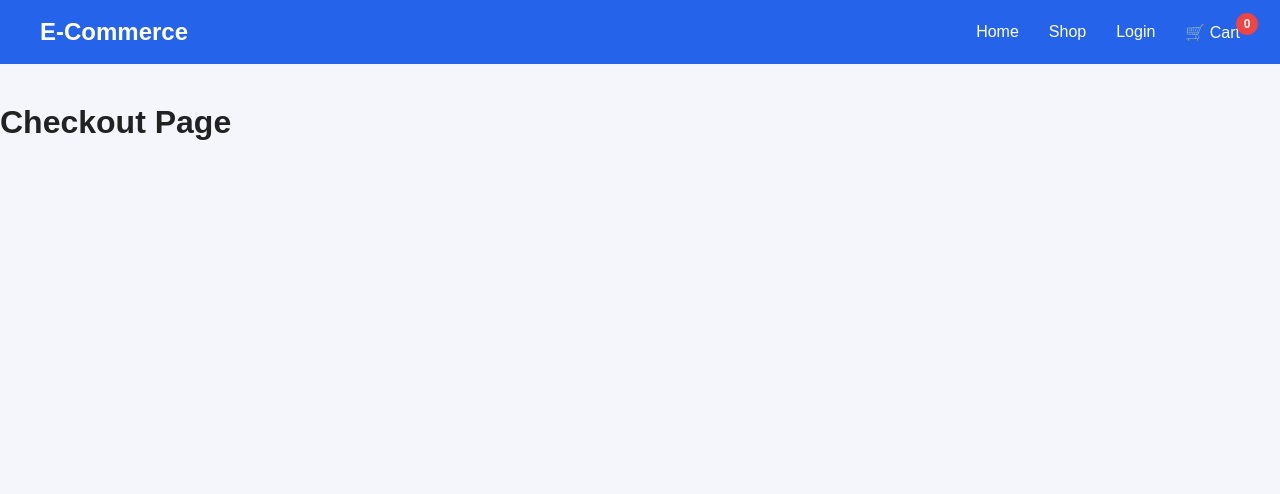
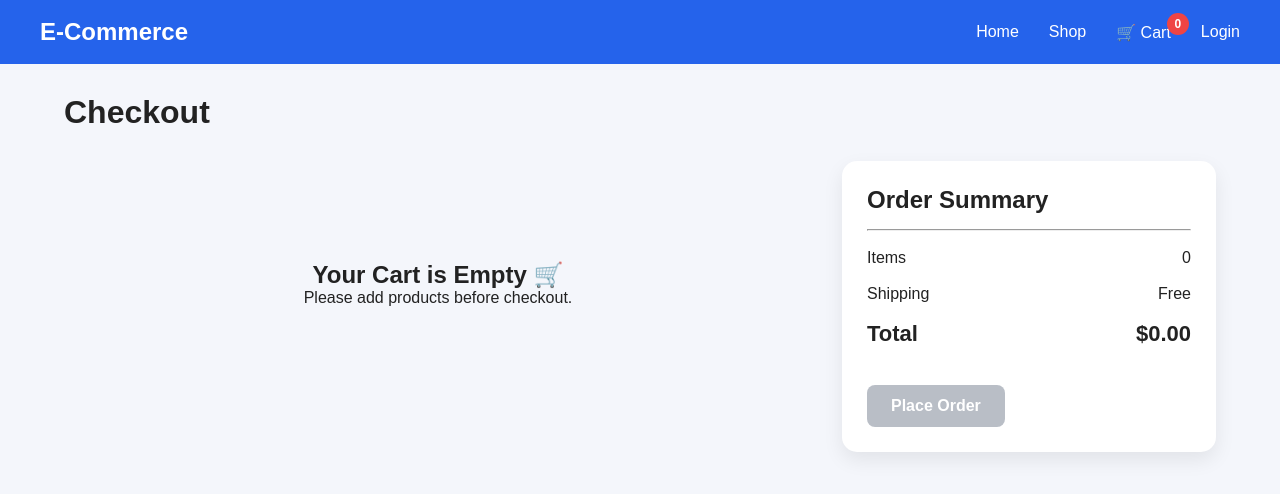
Before and after one commit to shaili-dixit/E-Commerce, a React (Vite) app: page /checkout in a window 1280 px wide. Shown: the top 494 px of the page. Built offline with nearby package versions, Linux system fonts and the light colour scheme.

Commit message:
update functionality with cart, authentication and checkout

```diff
--- a/src/Context/AuthContext.jsx
+++ b/src/Context/AuthContext.jsx
@@ -1,34 +1,52 @@
-import { createContext, useContext, useState } from "react";
+import { createContext, useState, useEffect } from "react";
 
-const AuthContext = createContext();
+export const AuthContext = createContext();
 
-export const AuthProvider = ({ children }) => {
+function AuthProvider({ children }) {
 
-  const [isLoggedIn, setIsLoggedIn] = useState(false);
+    const [isLoggedIn, setIsLoggedIn] = useState(() => {
 
-  const login = () => {
+        return JSON.parse(localStorage.getItem("login")) || false;
+
+    });
+
+    useEffect(() => {
+
+        localStorage.setItem(
+            "login",
+            JSON.stringify(isLoggedIn)
+        );
+
+    }, [isLoggedIn]);
+
+    function login() {
 
         setIsLoggedIn(true);
 
-  };
+    }
 
-  const logout = () => {
+    function logout() {
 
         setIsLoggedIn(false);
 
-  };
+    }
 
     return (
+
         <AuthContext.Provider
             value={{
                 isLoggedIn,
                 login,
-        logout,
+                logout
             }}
         >
+
             {children}
+
         </AuthContext.Provider>
+
     );
-};
 
-export const useAuth = () => useContext(AuthContext);
+}
+
+export default AuthProvider;
--- a/src/components/Navbar.jsx
+++ b/src/components/Navbar.jsx
@@ -1,10 +1,13 @@
 import { NavLink } from "react-router-dom";
 import { useContext } from "react";
 import { CartContext } from "../context/CartContext";
+import { AuthContext } from "../context/AuthContext";
 
 function Navbar() {
 
     const { cart } = useContext(CartContext);
+
+    const { isLoggedIn, logout } = useContext(AuthContext);
 
     return (
 
@@ -17,8 +20,8 @@ function Navbar() {
                 padding: "18px 40px",
                 color: "white",
                 position: "sticky",
-                top: 0,
-                zIndex: 1000
+                top: "0",
+                zIndex: "1000"
             }}
         >
 
@@ -55,17 +58,6 @@ function Navbar() {
                 </NavLink>
 
                 <NavLink
-                    to="/login"
-                    style={({ isActive }) => ({
-                        color: "white",
-                        textDecoration: "none",
-                        fontWeight: isActive ? "bold" : "normal"
-                    })}
-                >
-                    Login
-                </NavLink>
-
-                <NavLink
                     to="/cart"
                     className="cart-link"
                     style={({ isActive }) => ({
@@ -82,6 +74,34 @@ function Navbar() {
 
                 </NavLink>
 
+                {!isLoggedIn ? (
+
+                    <NavLink
+                        to="/login"
+                        style={({ isActive }) => ({
+                            color: "white",
+                            textDecoration: "none",
+                            fontWeight: isActive ? "bold" : "normal"
+                        })}
+                    >
+                        Login
+                    </NavLink>
+
+                ) : (
+
+                    <button
+                        className="btn"
+                        onClick={logout}
+                        style={{
+                            padding: "8px 16px",
+                            fontSize: "14px"
+                        }}
+                    >
+                        Logout
+                    </button>
+
+                )}
+
             </div>
 
         </nav>
--- a/src/index.css
+++ b/src/index.css
@@ -301,3 +301,30 @@ margin-top:20px;
     font-weight:bold;
 
 }
+
+.success-message{
+    background:#16a34a;
+    color:white;
+    padding:12px;
+    border-radius:8px;
+    margin-bottom:20px;
+    font-weight:bold;
+}
+
+.btn:disabled{
+
+    background:#9ca3af;
+
+    cursor:not-allowed;
+
+    opacity:.7;
+
+}
+
+.btn:disabled:hover{
+
+    transform:none;
+
+    box-shadow:none;
+
+}
--- a/src/pages/CheckOut.jsx
+++ b/src/pages/CheckOut.jsx
@@ -1,9 +1,190 @@
+import { useContext } from "react";
+import { useNavigate } from "react-router-dom";
+import { CartContext } from "../context/CartContext";
+
 function Checkout() {
-  return (
-    <div className="page">
-      <h1>Checkout Page</h1>
-    </div>
-  );
+
+    const { cart, clearCart } = useContext(CartContext);
+
+    const navigate = useNavigate();
+
+    const total = cart.reduce(
+        (sum, item) => sum + item.price,
+        0
+    );
+
+    function handleOrder() {
+
+        if (cart.length === 0) return;
+
+        alert("🎉 Order Placed Successfully!");
+
+        clearCart();
+
+        navigate("/shop");
+
+    }
+
+    return (
+
+        <div className="container">
+
+            <h1 className="cart-title">
+
+                Checkout
+
+            </h1>
+
+            <div className="cart-layout">
+
+                {/* LEFT */}
+
+                <div className="cart-items">
+
+                    {cart.length === 0 ? (
+
+                        <div className="empty-cart">
+
+                            <h2>Your Cart is Empty 🛒</h2>
+
+                            <p>
+
+                                Please add products before checkout.
+
+                            </p>
+
+                        </div>
+
+                    ) : (
+
+                        cart.map((product) => (
+
+                            <div
+                                className="cart-card"
+                                key={product.id}
+                            >
+
+                                <img
+                                    src={product.thumbnail}
+                                    alt={product.title}
+                                />
+
+                                <div className="cart-info">
+
+                                    <h3>{product.title}</h3>
+
+                                    <p>
+
+                                        <strong>Brand:</strong>
+
+                                        {" "}
+
+                                        {product.brand}
+
+                                    </p>
+
+                                    <p>
+
+                                        <strong>Category:</strong>
+
+                                        {" "}
+
+                                        {product.category}
+
+                                    </p>
+
+                                    <p>
+
+                                        ⭐ {product.rating}
+
+                                    </p>
+
+                                </div>
+
+                                <div className="cart-price">
+
+                                    <h2>
+
+                                        ${product.price}
+
+                                    </h2>
+
+                                </div>
+
+                            </div>
+
+                        ))
+
+                    )}
+
+                </div>
+
+                {/* RIGHT */}
+
+                <div className="summary-card">
+
+                    <h2>
+
+                        Order Summary
+
+                    </h2>
+
+                    <hr />
+
+                    <p>
+
+                        Items
+
+                        <span>
+
+                            {cart.length}
+
+                        </span>
+
+                    </p>
+
+                    <p>
+
+                        Shipping
+
+                        <span>
+
+                            Free
+
+                        </span>
+
+                    </p>
+
+                    <p className="total">
+
+                        Total
+
+                        <span>
+
+                            ${total.toFixed(2)}
+
+                        </span>
+
+                    </p>
+
+                    <button
+                        className="btn"
+                        disabled={cart.length === 0}
+                        onClick={handleOrder}
+                    >
+
+                        Place Order
+
+                    </button>
+
+                </div>
+
+            </div>
+
+        </div>
+
+    );
+
 }
 
 export default Checkout;
--- a/src/pages/Login.jsx
+++ b/src/pages/Login.jsx
@@ -1,9 +1,50 @@
+import { useContext } from "react";
+import { useNavigate } from "react-router-dom";
+import { AuthContext } from "../context/AuthContext";
+
 function Login() {
-  return (
-    <div className="page">
-      <h1>Login Page</h1>
-    </div>
-  );
+
+    const { login } = useContext(AuthContext);
+
+    const navigate = useNavigate();
+
+    function handleLogin() {
+
+        login();
+
+        navigate("/checkout");
+
+    }
+
+    return (
+
+        <div className="container">
+
+            <div className="empty-cart">
+
+                <h1>Guest Login</h1>
+
+                <p>
+
+                    Continue as a Guest to access checkout.
+
+                </p>
+
+                <button
+                    className="btn"
+                    onClick={handleLogin}
+                >
+
+                    Login as Guest
+
+                </button>
+
+            </div>
+
+        </div>
+
+    );
+
 }
 
 export default Login;
```
Also changed, not shown: src/main.jsx (+13 -0 lines), src/routes/ProtectedRoutes.jsx (+10 -8 lines). Lines whose indentation alone changed are shown as unchanged.
